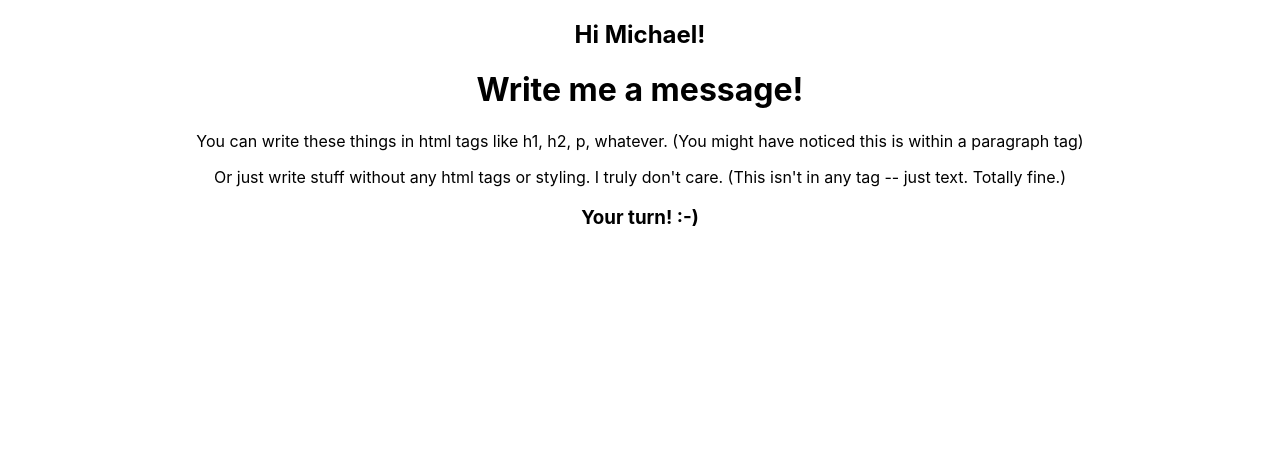
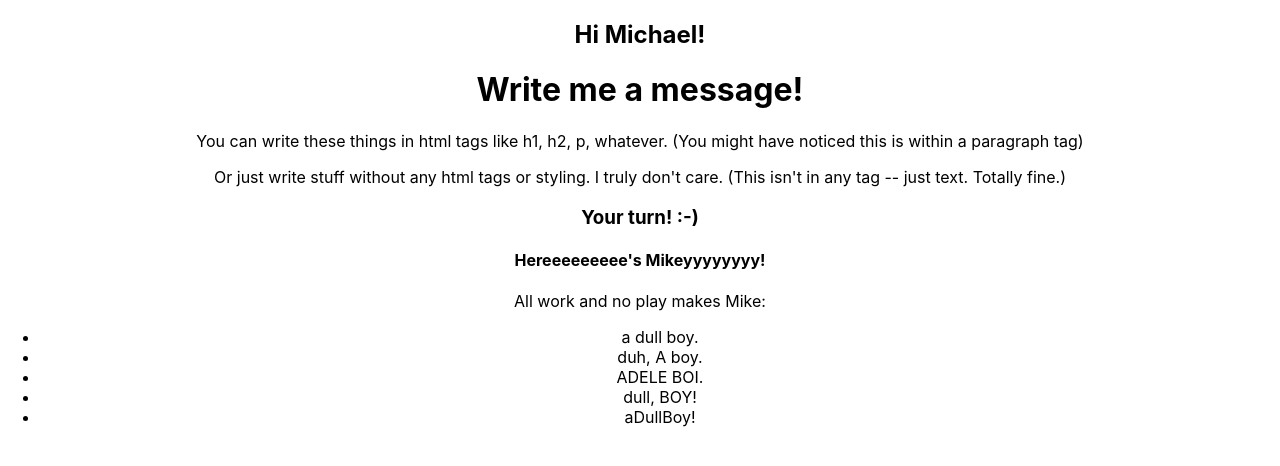
Before and after one commit to SAnschutz/practice-git, a React (Create React App) app: page / in a window 1280 px wide. Shown: the top 466 px of the page. Built offline with nearby package versions, Linux system fonts and the light colour scheme.

Commit message:
added a reminder that I'm THE SHINING star or these lessons

```diff
--- a/src/Components/Hello.js
+++ b/src/Components/Hello.js
@@ -14,6 +14,15 @@ function Hello() {
       Or just write stuff without any html tags or styling. I truly
       don't care. (This isn't in any tag -- just text. Totally fine.)
       <h3>Your turn! :-)</h3>
+      <h4>Hereeeeeeeee's Mikeyyyyyyyy!</h4>
+      <p>All work and no play makes Mike:</p>
+      <ul>
+          <li>a dull boy.</li>
+          <li>duh, A boy.</li>
+          <li>ADELE BOI.</li>
+          <li>dull, BOY!</li>
+          <li>aDullBoy!</li>
+      </ul>
       {/* Just don't go beyond this line.  For now.  Eventually you'll go far beyond these borders.  But not now. */}
     </div>
   );
```
